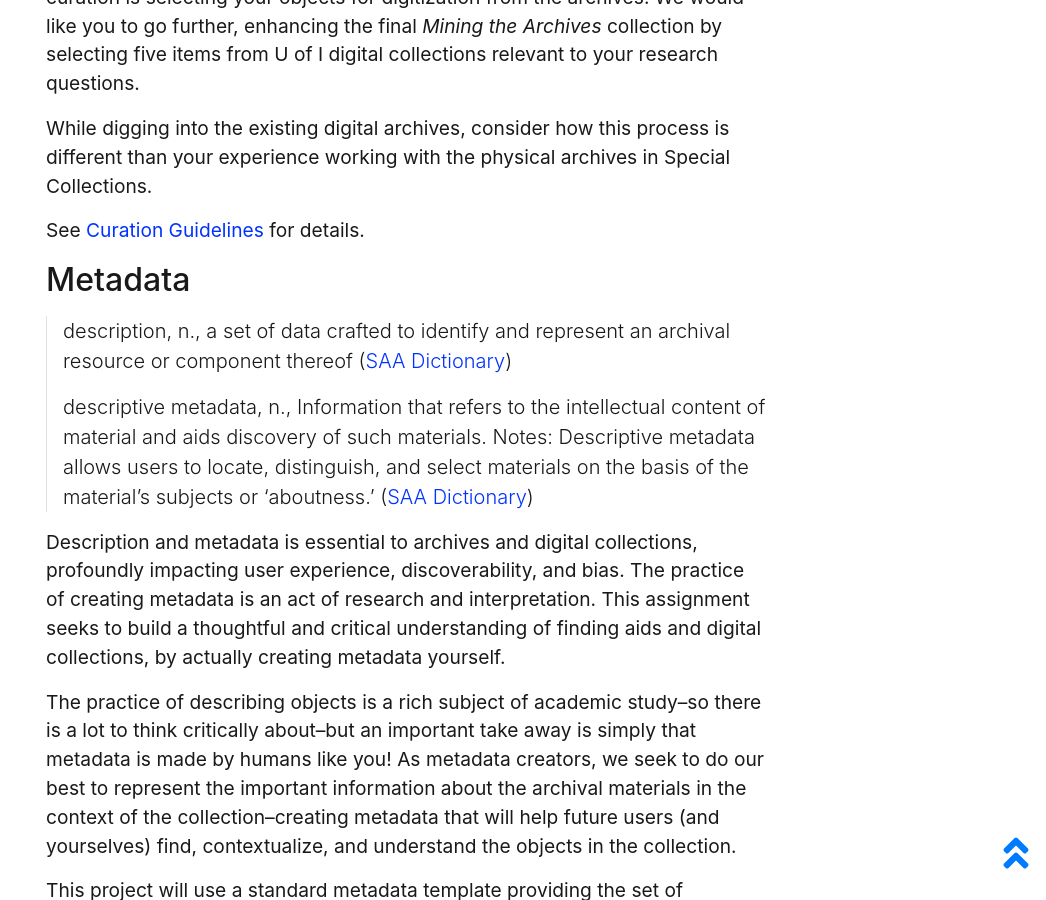
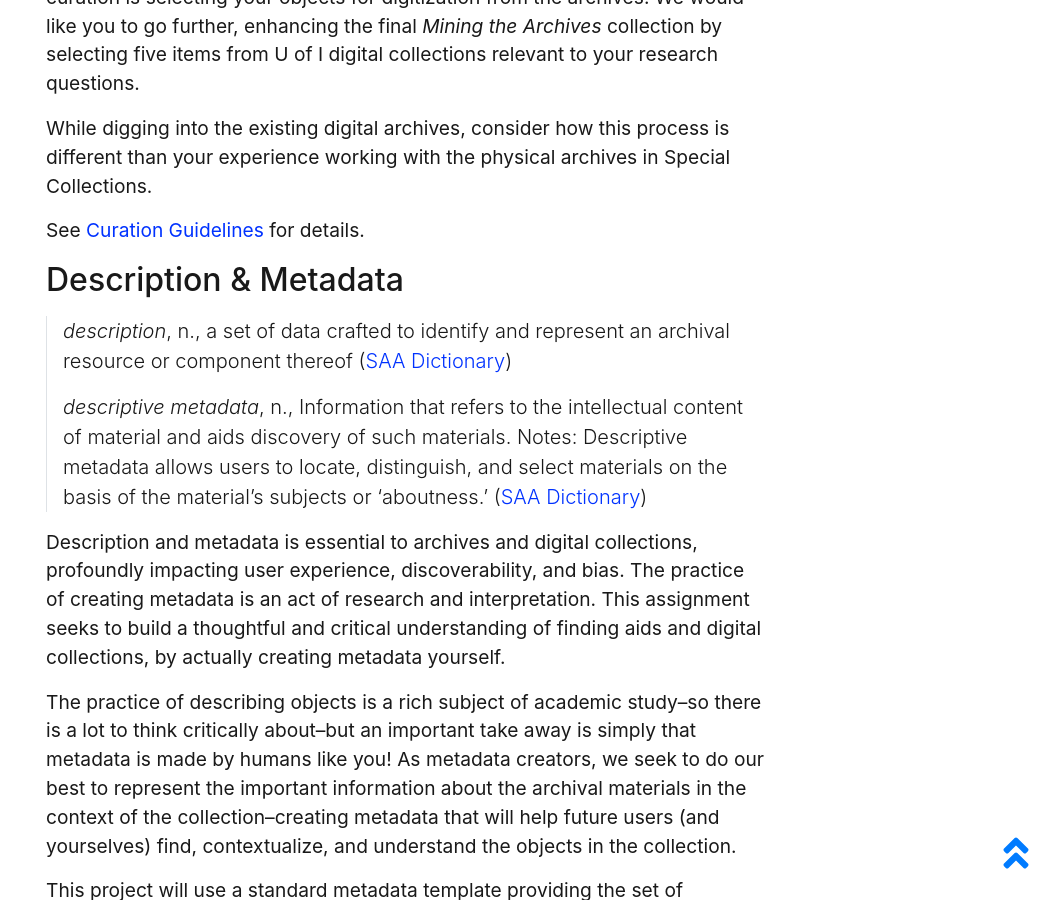
Before and after one commit to evanwill/hist-454-2022, a Jekyll site: the page built from pages/project/overview.md, in a window 1280 px wide and 900 px high, scrolled down 2194 px. Shown: the whole window, without its empty margins (234-1280 px from the left). Built offline with Jekyll 4.4.1, drawn with Linux system fonts in a browser that asks for light colours; some of the changed text lies outside the part shown.

Commit message:
tweak overview

```diff
--- a/pages/project/overview.md
+++ b/pages/project/overview.md
@@ -24,7 +24,7 @@ The sections below provide an overview of the project digital collection project
 
 ## Digitization
 
-> digitize, v. to transform analog information into digital form ([SAA Dictionary](https://dictionary.archivists.org/entry/digitize.html))
+> *digitize*, v. to transform analog information into digital form ([SAA Dictionary](https://dictionary.archivists.org/entry/digitize.html))
 {:.blockquote .border-left .pl-3 .lead .my-3}
 
 Digitization is the process of creating a digital representation of physical materials--for example, scanning a photograph to create a digital JPEG image or scanning using OCR on a print document to create a PDF.
@@ -52,11 +52,11 @@ While digging into the existing digital archives, consider how this process is d
 
 See [Curation Guidelines]({{ '/curation.html' | relative_url }}) for details.
 
-## Metadata
+## Description & Metadata
 
-> description, n., a set of data crafted to identify and represent an archival resource or component thereof ([SAA Dictionary](https://dictionary.archivists.org/entry/description.html))
+> *description*, n., a set of data crafted to identify and represent an archival resource or component thereof ([SAA Dictionary](https://dictionary.archivists.org/entry/description.html))
 >
-> descriptive metadata, n., Information that refers to the intellectual content of material and aids discovery of such materials. Notes: Descriptive metadata allows users to locate, distinguish, and select materials on the basis of the material's subjects or 'aboutness.' ([SAA Dictionary](https://dictionary.archivists.org/entry/descriptive-metadata.html))
+> *descriptive metadata*, n., Information that refers to the intellectual content of material and aids discovery of such materials. Notes: Descriptive metadata allows users to locate, distinguish, and select materials on the basis of the material's subjects or 'aboutness.' ([SAA Dictionary](https://dictionary.archivists.org/entry/descriptive-metadata.html))
 {:.blockquote .border-left .pl-3 .lead .my-3}
 
 Description and metadata is essential to archives and digital collections, profoundly impacting user experience, discoverability, and bias.
@@ -90,7 +90,7 @@ See [Metadata Guidelines]({{ '/metadata.html' | relative_url }}) for details.
 
 ## Digital Exhibit
 
-> online exhibition, n. a curated display of archival resources accessible via the internet. Notes: Not simply a digital collection, an online exhibition is a collection of interrelated archival resources focused around a theme. ([SAA Dictionary](https://dictionary.archivists.org/entry/online-exhibition.html))
+> *online exhibition*, n. a curated display of archival resources accessible via the internet. Notes: Not simply a digital collection, an online exhibition is a collection of interrelated archival resources focused around a theme. ([SAA Dictionary](https://dictionary.archivists.org/entry/online-exhibition.html))
 {:.blockquote .border-left .pl-3 .lead .my-3}
 
 Everyone's work on the project will contribute to the *Mining the Archives* digital exhibit.
```
